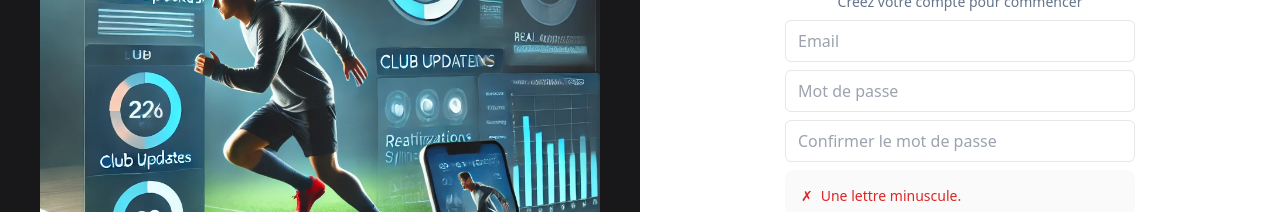
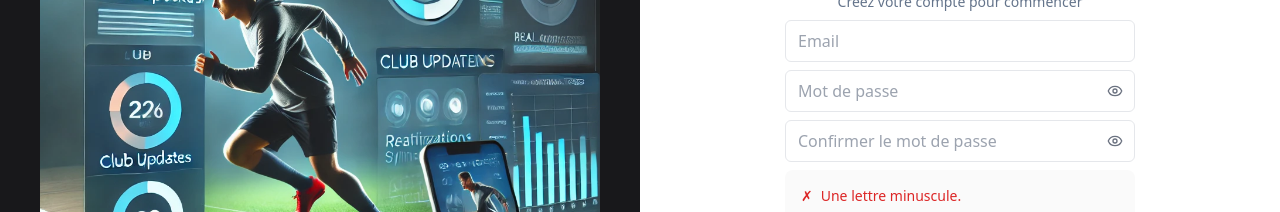
Before and after one commit to TigrouForMatic/ClubMaster, a React (Vite) app in the folder APP/ClubMaster-APP/: page / in a window 1280 px wide. Both pictures are taken after a click on the button "Créer un compte". Shown: the part 219-431 px from the top of the page. Built offline with nearby package versions, Linux system fonts and the light colour scheme.

Commit message:
Enh front password

```diff
--- a/APP/ClubMaster-APP/src/components/Authentification/AuthForm.jsx
+++ b/APP/ClubMaster-APP/src/components/Authentification/AuthForm.jsx
@@ -3,7 +3,7 @@ import PersonalInfoForm from './PersonalInfoForm';
 import FindClubOption from '../ClubOptions/FindClubOption';
 import useStore from '../../store/store';
 import api from '../../js/App/Api';
-import { FacebookIcon } from 'lucide-react';
+import { FacebookIcon, Eye, EyeOff } from 'lucide-react';
 import ClubMasterLogo from '../../assets/photos/logo_ClubMaster.jpg';
 import CarouselAuthPlanning from '../../assets/photos/carousel-auth-planning.webp';
 import CarouselAuthMultiSupport from '../../assets/photos/carousel-auth-multi-support.webp';
@@ -25,6 +25,8 @@ function AuthForm() {
   const [password, setPassword] = useState('');
   const [confirmPassword, setConfirmPassword] = useState('');
   const [error, setError] = useState('');
+  const [showPassword, setShowPassword] = useState(false);
+  const [showConfirmPassword, setShowConfirmPassword] = useState(false);
   const [passwordValidation, setPasswordValidation] = useState({
     valid: false,
     errors: []
@@ -164,6 +166,8 @@ function AuthForm() {
     setLogin('');
     setPassword('');
     setConfirmPassword('');
+    setShowPassword(false);
+    setShowConfirmPassword(false);
     setError('');
     setShowPersonalInfo(false);
   };
@@ -247,25 +251,43 @@ function AuthForm() {
                     required
                   />
 
+                  <div className="relative">
                     <input
-                    type="password"
+                      type={showPassword ? "text" : "password"}
                       placeholder="Mot de passe"
                       value={password}
                       onChange={(e) => setPassword(e.target.value)}
                       className="w-full px-3 py-2 border rounded-md focus:outline-none focus:ring-2 focus:ring-zinc-400"
                       required
                     />
+                    <button
+                      type="button"
+                      onClick={() => setShowPassword(!showPassword)}
+                      className="absolute right-3 top-1/2 -translate-y-1/2 text-gray-500 hover:text-gray-700"
+                    >
+                      {showPassword ? <EyeOff className="h-4 w-4" /> : <Eye className="h-4 w-4" />}
+                    </button>
+                  </div>
 
                   {!isLogin && (
                     <>
+                      <div className="relative">
                         <input
-                        type="password"
+                          type={showConfirmPassword ? "text" : "password"}
                           placeholder="Confirmer le mot de passe"
                           value={confirmPassword}
                           onChange={(e) => setConfirmPassword(e.target.value)}
                           className="w-full px-3 py-2 border rounded-md focus:outline-none focus:ring-2 focus:ring-zinc-400"
                           required
                         />
+                        <button
+                          type="button"
+                          onClick={() => setShowConfirmPassword(!showConfirmPassword)}
+                          className="absolute right-3 top-1/2 -translate-y-1/2 text-gray-500 hover:text-gray-700"
+                        >
+                          {showConfirmPassword ? <EyeOff className="h-4 w-4" /> : <Eye className="h-4 w-4" />}
+                        </button>
+                      </div>
 
                       <div className="bg-zinc-50 p-4 rounded-lg space-y-2">
                         {passwordValidation.errors.map((error, index) => (
```
Lines whose indentation alone changed are shown as unchanged.
